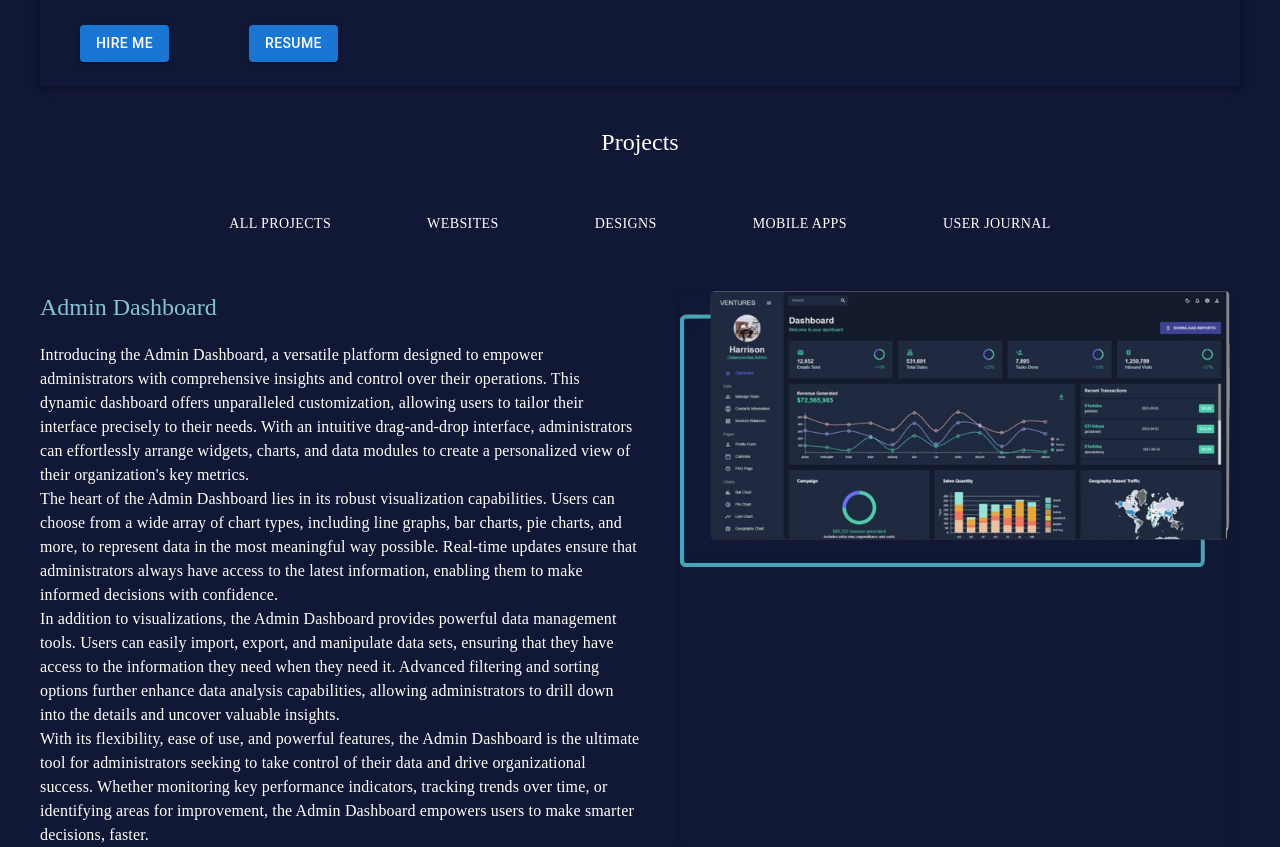
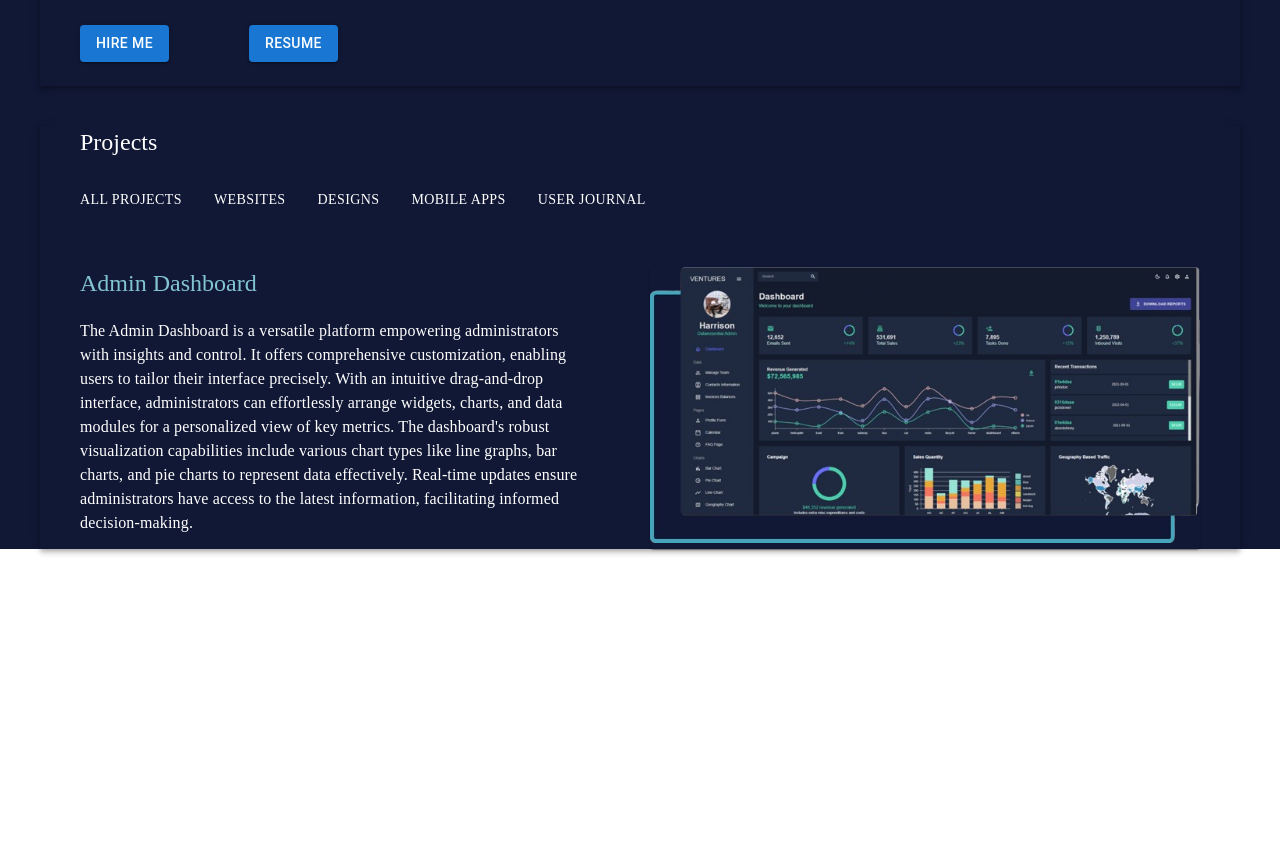
Before and after one commit to Ogalo/my_portifolio, a React (Create React App) app: page / in a window 1280 px wide. Shown: the part 907-1754 px from the top of the page. After the commit the page ends 1496 px from the top, so only its background shows below. Built offline with nearby package versions, Linux system fonts and the light colour scheme.

Commit message:
Style the project card

```diff
--- a/src/components/Portifolio.tsx
+++ b/src/components/Portifolio.tsx
@@ -10,18 +10,18 @@ const Portifolio = () => {
 
 
   return (
-    <Box mt={5}>
-      <Typography variant='h5' fontFamily='karma' textAlign='center'>Projects</Typography>
-      <Box sx={{ display: "flex", flexWrap: 'wrap', justifyContent: 'center',  }}>
+    <Box mt={5} mx={5} boxShadow={4} >
+      <Typography variant='h5' fontFamily='karma' textAlign='start' my={2} ml={5}>Projects</Typography>
+      <Box sx={{ display: "flex", flexWrap: 'wrap', justifyContent: 'flex-start', ml: 4, }}>
             {pages.map((page) => (
               <Button
                 key={page}
                 onClick={handleCloseNavMenu}
                 sx={{
-                  px: 6,
-                  my: 6,
+                  pr: 3,
+                  my: 1,
                   color: "white",
-                  display: "block",
+                  display: "flex",
                   fontFamily: "karma",
                 }}
               >
--- a/src/components/ProjectCard.tsx
+++ b/src/components/ProjectCard.tsx
@@ -1,39 +1,65 @@
-import { Box, Typography, Stack, Button, Card, CardMedia, CardContent, } from '@mui/material'
-import DashPro from '../assests/dashPro.png'
-import bomaPro from '../assests/bomaPro.png'
-
-
+import {
+  Box,
+  Typography,
+  Stack,
+  Button,
+  Card,
+  CardMedia,
+  CardContent,
+} from "@mui/material";
+import DashPro from "../assests/dashPro.png";
+import bomaPro from "../assests/bomaPro.png";
 
 const ProjectCard = () => {
   return (
-    <Box sx={{mx: 5, display: 'flex', flexWrap: 'wrap', gap: 5}}>
-      <Stack maxWidth='50%'>
-        <Typography variant='h5' color='#83C4D2' fontFamily='karma'>Admin Dashboard</Typography>
+    <Box
+      display="flex"
+      flexDirection="row"
+      flexWrap="wrap"
+      gap={0.5}
+      my={5}
+      mx={5}
+    >
+      <Stack
+      display='flex'
+      flexDirection='column'
+      flex={1}
+      width='70%'
+      >
+        <Stack>
+        <Typography variant="h5" color="#83C4D2" fontFamily="karma">
+          Admin Dashboard
+        </Typography>
+        </Stack>
         <Stack mt={2.5}>
-        <Typography fontFamily='karma'>Introducing the Admin Dashboard, a versatile platform designed to empower administrators with comprehensive insights and control over their operations. This dynamic dashboard offers unparalleled customization, allowing users to tailor their interface precisely to their needs. With an intuitive drag-and-drop interface, administrators can effortlessly arrange widgets, charts, and data modules to create a personalized view of their organization's key metrics.</Typography>
-        <Typography fontFamily='karma'>The heart of the Admin Dashboard lies in its robust visualization capabilities. Users can choose from a wide array of chart types, including line graphs, bar charts, pie charts, and more, to represent data in the most meaningful way possible. Real-time updates ensure that administrators always have access to the latest information, enabling them to make informed decisions with confidence.</Typography>
-        <Typography fontFamily='karma'>In addition to visualizations, the Admin Dashboard provides powerful data management tools. Users can easily import, export, and manipulate data sets, ensuring that they have access to the information they need when they need it. Advanced filtering and sorting options further enhance data analysis capabilities, allowing administrators to drill down into the details and uncover valuable insights.</Typography>
-        <Typography fontFamily='karma'>With its flexibility, ease of use, and powerful features, the Admin Dashboard is the ultimate tool for administrators seeking to take control of their data and drive organizational success. Whether monitoring key performance indicators, tracking trends over time, or identifying areas for improvement, the Admin Dashboard empowers users to make smarter decisions, faster.</Typography>
+          <Typography fontFamily="karma" width="90%">
+            The Admin Dashboard is a versatile platform empowering
+            administrators with insights and control. It offers comprehensive
+            customization, enabling users to tailor their interface precisely.
+            With an intuitive drag-and-drop interface, administrators can
+            effortlessly arrange widgets, charts, and data modules for a
+            personalized view of key metrics. The dashboard's robust
+            visualization capabilities include various chart types like line
+            graphs, bar charts, and pie charts to represent data effectively.
+            Real-time updates ensure administrators have access to the latest
+            information, facilitating informed decision-making.
+          </Typography>
         </Stack>
 
       </Stack>
 
       <Card
         sx={{
-      maxWidth: '550px',
-      backgroundColor: '#111835',
-
-    }}>
-      <CardMedia
+          maxWidth: "550px",
+          backgroundColor: "#111835",
+        }}
       >
-
-      <img src={DashPro} alt='dash pro' width='100%' />
+        <CardMedia>
+          <img src={DashPro} alt="dash pro" width="100%" />
         </CardMedia>
       </Card>
+    </Box>
+  );
+};
 
-
-    </Box>
-  )
-}
-
-export default ProjectCard
+export default ProjectCard;
```
Lines whose indentation alone changed are shown as unchanged.
